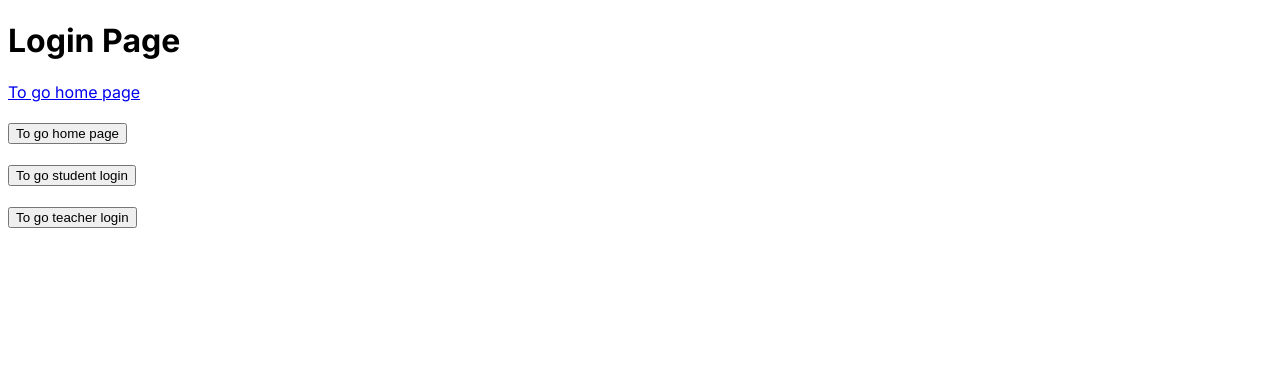
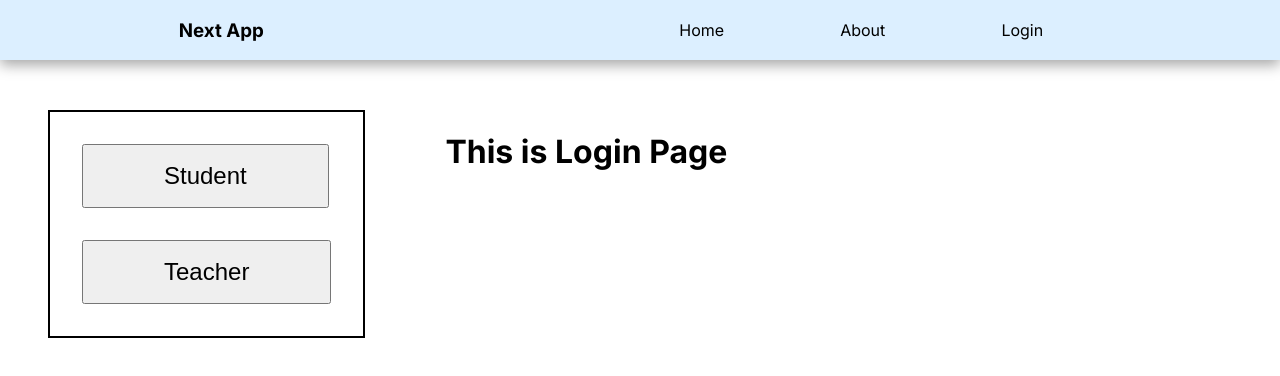
Before and after one commit to guptaji1008/next-application, a Next.js app: page /login in a window 1280 px wide. Shown: the top 376 px of the page. Built offline with nearby package versions, Linux system fonts and the light colour scheme.

Commit message:
6th lec (common layouts)

```diff
--- a/src/app/globals.css
+++ b/src/app/globals.css
@@ -1,107 +1,34 @@
-:root {
-  --max-width: 1100px;
-  --border-radius: 12px;
-  --font-mono: ui-monospace, Menlo, Monaco, 'Cascadia Mono', 'Segoe UI Mono',
-    'Roboto Mono', 'Oxygen Mono', 'Ubuntu Monospace', 'Source Code Pro',
-    'Fira Mono', 'Droid Sans Mono', 'Courier New', monospace;
 
-  --foreground-rgb: 0, 0, 0;
-  --background-start-rgb: 214, 219, 220;
-  --background-end-rgb: 255, 255, 255;
-
-  --primary-glow: conic-gradient(
-    from 180deg at 50% 50%,
-    #16abff33 0deg,
-    #0885ff33 55deg,
-    #54d6ff33 120deg,
-    #0071ff33 160deg,
-    transparent 360deg
-  );
-  --secondary-glow: radial-gradient(
-    rgba(255, 255, 255, 1),
-    rgba(255, 255, 255, 0)
-  );
-
-  --tile-start-rgb: 239, 245, 249;
-  --tile-end-rgb: 228, 232, 233;
-  --tile-border: conic-gradient(
-    #00000080,
-    #00000040,
-    #00000030,
-    #00000020,
-    #00000010,
-    #00000010,
-    #00000080
-  );
-
-  --callout-rgb: 238, 240, 241;
-  --callout-border-rgb: 172, 175, 176;
-  --card-rgb: 180, 185, 188;
-  --card-border-rgb: 131, 134, 135;
-}
-
-@media (prefers-color-scheme: dark) {
-  :root {
-    --foreground-rgb: 255, 255, 255;
-    --background-start-rgb: 0, 0, 0;
-    --background-end-rgb: 0, 0, 0;
-
-    --primary-glow: radial-gradient(rgba(1, 65, 255, 0.4), rgba(1, 65, 255, 0));
-    --secondary-glow: linear-gradient(
-      to bottom right,
-      rgba(1, 65, 255, 0),
-      rgba(1, 65, 255, 0),
-      rgba(1, 65, 255, 0.3)
-    );
-
-    --tile-start-rgb: 2, 13, 46;
-    --tile-end-rgb: 2, 5, 19;
-    --tile-border: conic-gradient(
-      #ffffff80,
-      #ffffff40,
-      #ffffff30,
-      #ffffff20,
-      #ffffff10,
-      #ffffff10,
-      #ffffff80
-    );
-
-    --callout-rgb: 20, 20, 20;
-    --callout-border-rgb: 108, 108, 108;
-    --card-rgb: 100, 100, 100;
-    --card-border-rgb: 200, 200, 200;
-  }
-}
-
-* {
-  box-sizing: border-box;
+body {
   padding: 0;
   margin: 0;
 }
 
-html,
-body {
-  max-width: 100vw;
-  overflow-x: hidden;
+.main-nav {
+  display: flex;
+  align-items: center;
+  justify-content: space-around;
+  background-color: rgb(220, 239, 255);
+  box-shadow: 0 5px 13px rgb(167, 167, 167);
+  margin-bottom: 50px;
 }
 
-body {
-  color: rgb(var(--foreground-rgb));
-  background: linear-gradient(
-      to bottom,
-      transparent,
-      rgb(var(--background-end-rgb))
-    )
-    rgb(var(--background-start-rgb));
+.inside-main-nav {
+  width: 30rem;
+  display: flex;
+  align-items: center;
+  justify-content: space-around;
 }
 
-a {
-  color: inherit;
+.inside-main-nav a, .logo a {
   text-decoration: none;
+  color: black;
 }
 
-@media (prefers-color-scheme: dark) {
-  html {
-    color-scheme: dark;
-  }
+.inside-main-nav a:hover {
+  color: blue;
 }
+
+.children {
+  margin-left: 3rem;
+}
--- a/src/app/layout.js
+++ b/src/app/layout.js
@@ -1,5 +1,6 @@
-// import './globals.css'
+import './globals.css'
 import { Inter } from 'next/font/google'
+import Link from 'next/link'
 
 const inter = Inter({ subsets: ['latin'] })
 
@@ -11,7 +12,23 @@ export const metadata = {
 export default function RootLayout({ children }) {
   return (
     <html lang="en">
-      <body className={inter.className}>{children}</body>
+      <body className={inter.className}>
+        <nav>
+          <div className='main-nav'>
+            <div className='logo'>
+              <Link href="/"><h3>Next App</h3></Link>
+            </div>
+            <div className='inside-main-nav'>
+              <div><Link href="/">Home</Link></div>
+              <div><Link href="/about">About</Link></div>
+              <div><Link href="/login">Login</Link></div>
+            </div>
+          </div>
+        </nav>
+        <div className='children'>
+        {children}
+        </div>
+      </body>
     </html>
   )
 }
--- /dev/null
+++ b/src/app/login/layout.js
@@ -0,0 +1,18 @@
+"use client"
+import { useRouter } from 'next/navigation'
+import './login.css'
+
+export default function layout({children}) {
+
+  const router = useRouter()
+
+  return (
+    <div className="login-box">
+      <div className="login-buttons">
+        <button onClick={() => router.push('/login/loginstudent')}>Student</button>
+        <button onClick={() => router.push('/login/loginteacher')}>Teacher</button>
+      </div>
+      <div className="login-content">{children}</div>
+    </div>
+  )
+}
--- /dev/null
+++ b/src/app/login/login.css
@@ -0,0 +1,20 @@
+.login-box {
+    display: flex;
+}
+
+.login-buttons {
+    border: 2px solid black;
+}
+
+.login-buttons button {
+    display: block;
+    padding: 1rem 5rem;
+    font-size: 1.5rem;
+    margin: 2rem;
+    cursor: pointer;
+}
+
+.login-content {
+    margin-left: 5rem;
+    text-align: center;
+}
--- a/src/app/login/page.js
+++ b/src/app/login/page.js
@@ -1,24 +1,9 @@
-"use client"
-import Link from "next/link";
-import { useRouter } from "next/navigation";
 
 export default function page() {
 
-    const router = useRouter()
-
   return (
     <div>
-      <h1>Login Page</h1>
-      <Link href="/">To go home page</Link>
-      <br />
-      <br />
-      <button onClick={() => router.push('/')}>To go home page</button>
-      <br />
-      <br />
-      <button onClick={() => router.push('/login/loginstudent')}>To go student login</button>
-      <br />
-      <br />
-      <button onClick={() => router.push('/login/loginteacher')}>To go teacher login</button>
+      <h1>This is Login Page</h1>
     </div>
   )
 }
```
Also changed, not shown: src/app/about/about.css (added, +20 -0 lines), src/app/about/layout.js (added, +18 -0 lines), src/app/about/page.js (+1 -16 lines), src/app/page.js (+0 -17 lines).
